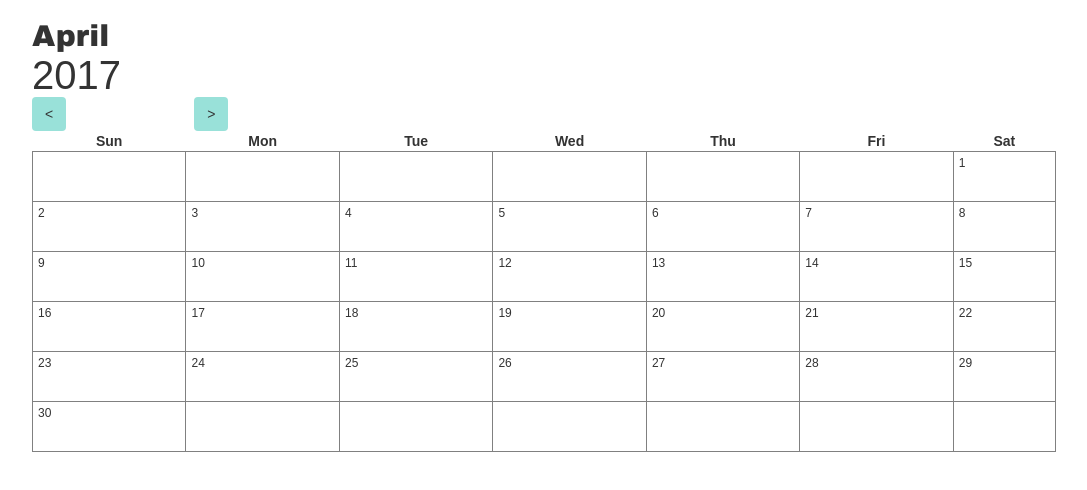
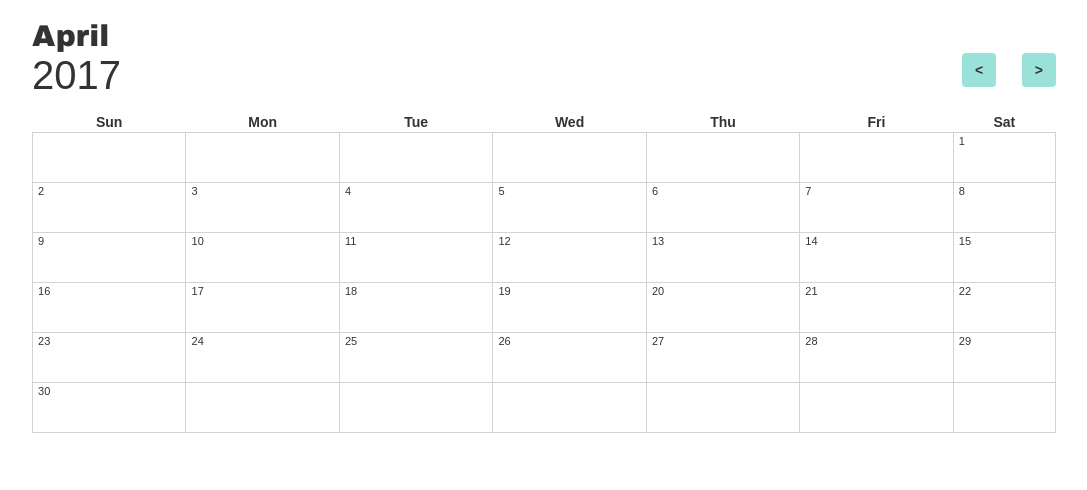
Before and after one commit to CS460Team/CS460, an Angular app: page / in a window 1280 px wide. Shown: the top 490 px of the page, without its empty margins (96-1183 px from the left). Built offline with nearby package versions, Linux system fonts and the light colour scheme.

Commit message:
fix next/previous button alignment and color

```diff
--- a/src/app/calendar/calendar.component.html
+++ b/src/app/calendar/calendar.component.html
@@ -2,8 +2,8 @@
     <header>
         <h2 class="month">{{months[calendarService.displayDate.getMonth()]}}</h2>
         <h2 class="year">{{calendarService.displayDate.getFullYear()}}</h2>
-        <button class="btn" (click)=prevMonth()>&lt;</button>
-        <button class="btn" (click)=nextMonth()>&gt;</button>
+        <button id="nextBtn" class="btn pull-right" (click)=nextMonth()>&gt;</button>
+        <button id="prevBtn" class="btn pull-right" (click)=prevMonth()>&lt;</button>
     </header>
 
     <table>
--- a/src/styles.css
+++ b/src/styles.css
@@ -26,15 +26,15 @@ table {
 }
 
 td {
-  border: 1px solid grey;
-  font-size: 12px;
+  border: 1px solid lightgrey;
+  font-size: 11px;
   padding-left: .5%;
-  padding-bottom: 2.5%;
-
+  padding-bottom: 3%;
 }
 
 th {
   text-align: center;
+  padding-top: 15px;
 }
 
 .row td:nth-child(1), td:nth-child(2), td:nth-child(3), td:nth-child(4), td:nth-child(5), td:nth-child(6), td:nth-child(7){
@@ -43,8 +43,20 @@ th {
 }
 
 button.btn {
-  margin-left: 10%;
   background-color: #99E1D9;
+  font-weight: bold;
+}
+
+#nextBtn {
+  margin-right:10%;
+}
+
+#prevBtn {
+  margin-right: 2%;
+}
+
+h2.year, button.btn {
+  display: inline-block;
 }
 
 .sidebar {
```
